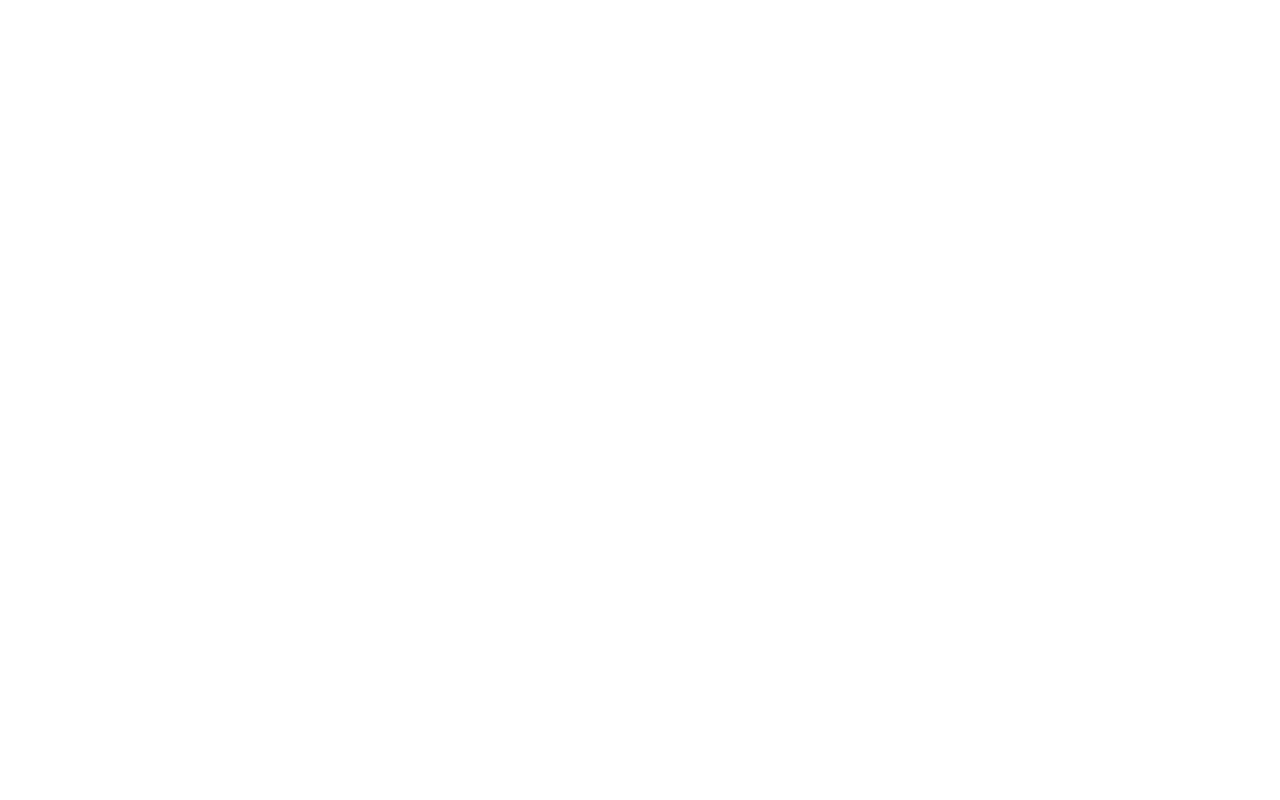
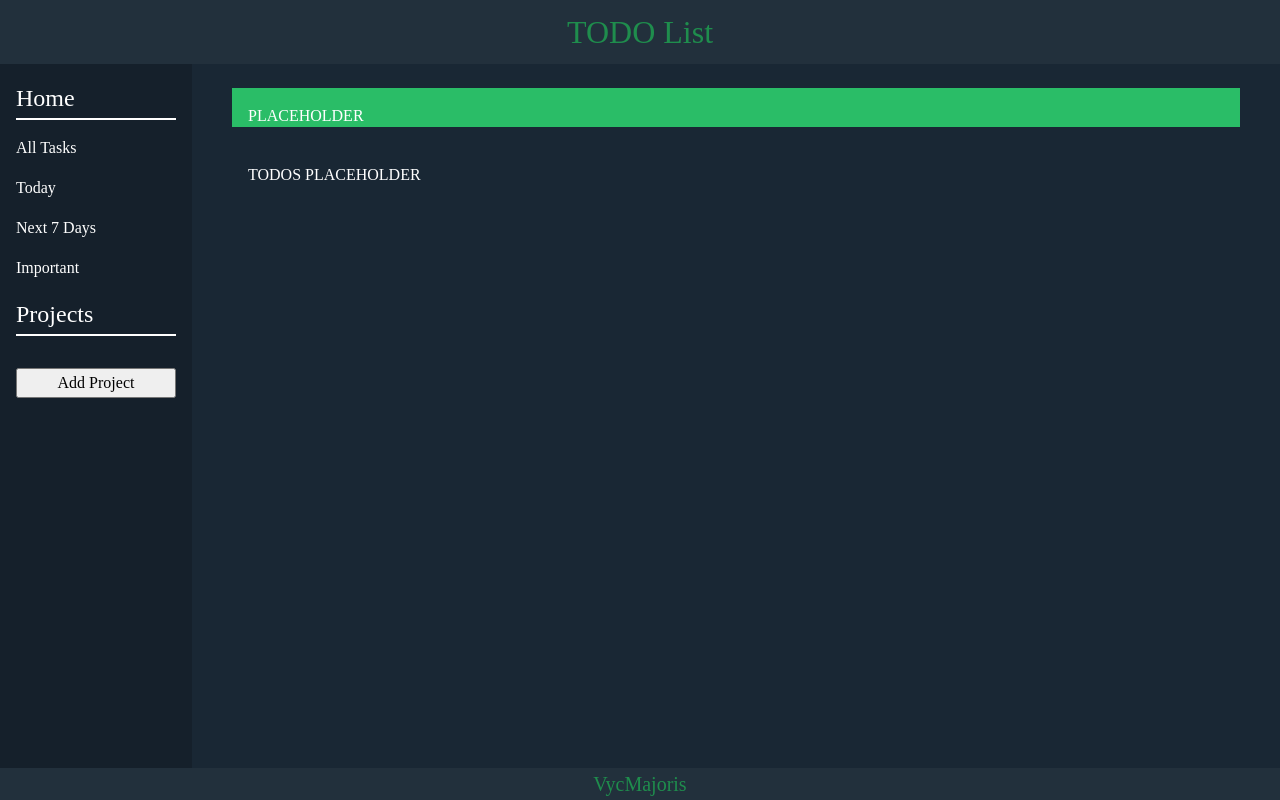
Before and after one commit to VycMajoris/TODO-Project, a website built with webpack: page src/template.html in a window 1280 px wide. Built offline with nearby package versions, Linux system fonts and the light colour scheme.

Commit message:
Added general structure of the page.

```diff
--- a/src/index.js
+++ b/src/index.js
@@ -0,0 +1 @@
+import "./style.css";
--- /dev/null
+++ b/src/style.css
@@ -0,0 +1,154 @@
+:root {
+  --main-clr-100: rgb(34, 48, 60);
+  --main-clr-500: rgb(25, 39, 52);
+  --main-clr-900: rgb(21, 32, 43);
+  --secondary-clr-100: rgb(42, 189, 103);
+  --secondary-clr-500: rgb(31, 141, 77);
+  --secondary-clr-900: rgb(30, 101, 69);
+}
+
+*,
+*::before,
+*::after {
+  box-sizing: border-box;
+}
+/*
+    2. Remove default margin
+  */
+* {
+  margin: 0;
+}
+/*
+    3. Allow percentage-based heights in the application
+  */
+html,
+body {
+  height: 100%;
+}
+/*
+    Typographic tweaks!
+    4. Add accessible line-height
+    5. Improve text rendering
+  */
+body {
+  line-height: 1.5;
+  -webkit-font-smoothing: antialiased;
+}
+/*
+    6. Improve media defaults
+  */
+img,
+picture,
+video,
+canvas,
+svg {
+  display: block;
+  max-width: 100%;
+}
+/*
+    7. Remove built-in form typography styles
+  */
+input,
+button,
+textarea,
+select {
+  font: inherit;
+}
+/*
+    8. Avoid text overflows
+  */
+p,
+h1,
+h2,
+h3,
+h4,
+h5,
+h6 {
+  overflow-wrap: break-word;
+}
+/*
+    9. Create a root stacking context
+  */
+#root,
+#__next {
+  isolation: isolate;
+}
+
+/*********** Page Container **********/
+
+.page-container {
+  height: 100dvh;
+  display: grid;
+  grid-template-rows: 4rem 1fr 2rem;
+}
+
+/*************** Header, Footer **************/
+
+header,
+footer {
+  background-color: var(--main-clr-100);
+  color: var(--secondary-clr-500);
+  font-size: 2rem;
+  text-align: center;
+  display: flex;
+  flex-direction: column;
+  justify-content: center;
+}
+
+footer {
+  font-size: 1.25rem;
+}
+
+/*************** Main **************/
+
+main {
+  display: grid;
+  grid-template-columns: 15fr 85fr;
+  background-color: var(--main-clr-500);
+  color: white;
+}
+
+/****** Left Panel *****/
+
+.left-panel {
+  background-color: var(--main-clr-900);
+  display: flex;
+  flex-direction: column;
+  gap: 1rem;
+  padding: 1rem;
+}
+
+.title-container {
+  display: flex;
+  flex-direction: column;
+  gap: 0.125rem;
+}
+
+.titles {
+  font-size: 1.5rem;
+}
+
+.divider {
+  background-color: white;
+  height: 0.125rem;
+  width: 100%;
+}
+
+/****** Right Panel *****/
+
+.right-panel {
+  background-color: inherit;
+  padding: 1.5rem 2.5rem;
+  display: grid;
+  grid-template-rows: 6% 1fr;
+  gap: 1.25rem;
+}
+
+.filter-display-div {
+  background-color: var(--secondary-clr-100);
+  padding: 1rem;
+}
+
+.todo-list-div {
+  padding: 1rem;
+}
--- a/src/template.html
+++ b/src/template.html
@@ -6,5 +6,37 @@
     <meta name="viewport" content="width=device-width, initial-scale=1.0" />
     <title><%= htmlWebpackPlugin.options.title %></title>
   </head>
-  <body></body>
+  <body>
+    <div class="page-container">
+      <header>
+        <div>TODO List</div>
+        <div class="header-divider"></div>
+      </header>
+      <main>
+        <div class="left-panel">
+          <div class="title-container">
+            <div class="filters titles">Home</div>
+            <div class="divider"></div>
+          </div>
+
+          <div class="all-tasks-filter">All Tasks</div>
+          <div class="today-filter">Today</div>
+          <div class="seven-days-filter">Next 7 Days</div>
+          <div class="important-filter">Important</div>
+
+          <div class="title-container">
+            <div class="projects titles">Projects</div>
+            <div class="divider"></div>
+          </div>
+          <div class="project-names-div"></div>
+          <button class="add-project-btn">Add Project</button>
+        </div>
+        <div class="right-panel">
+          <div class="filter-display-div">PLACEHOLDER</div>
+          <div class="todo-list-div">TODOS PLACEHOLDER</div>
+        </div>
+      </main>
+      <footer>VycMajoris</footer>
+    </div>
+  </body>
 </html>
```
Also changed, not shown: dist/bundle.js (added), dist/index.html (added).
